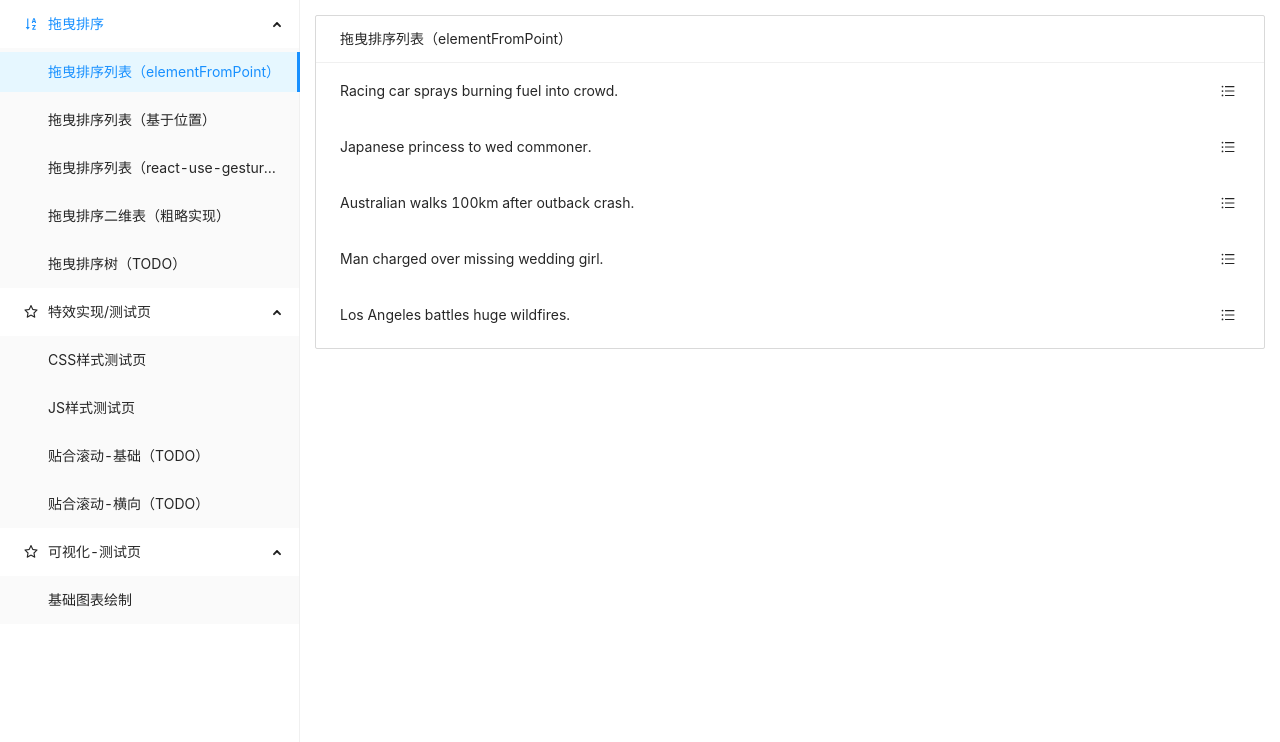
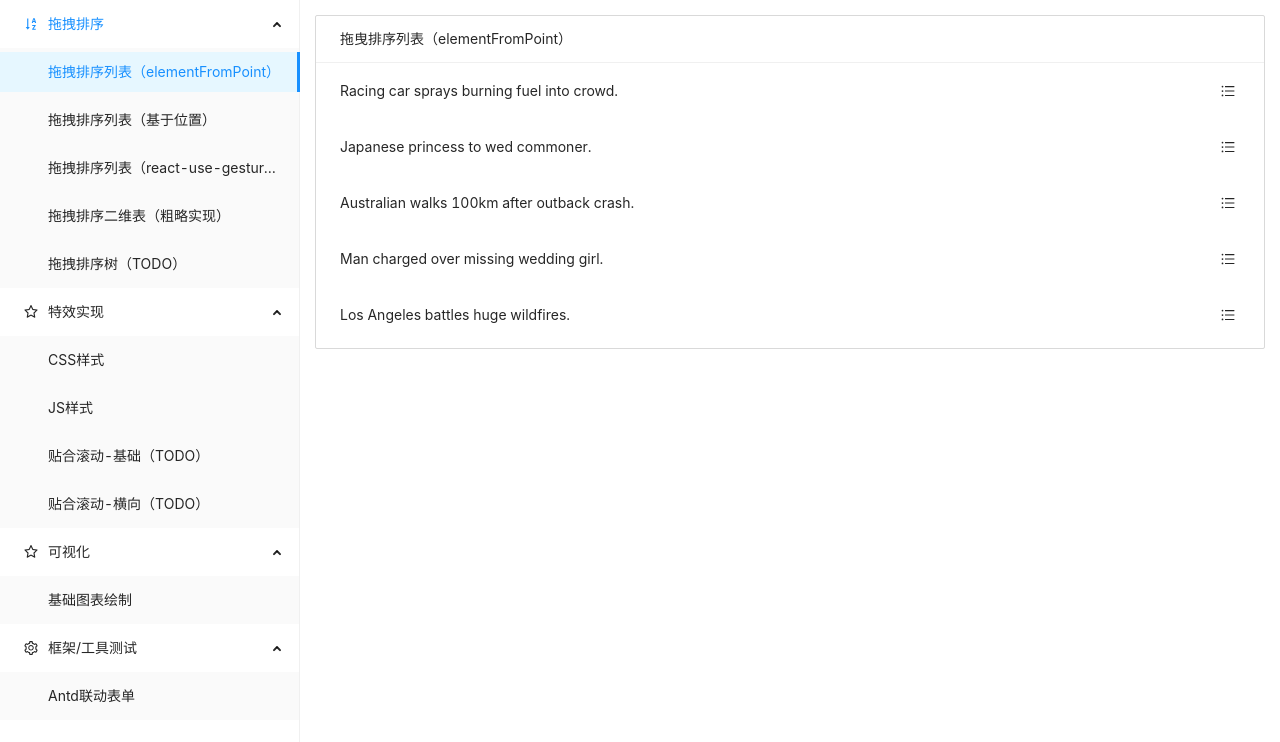
Before and after one commit to juilletVent/my-test-project, a React (Create React App) app: page /sort-basic in a window 1280 px wide. Shown: the top 742 px of the page. Built offline with nearby package versions, Linux system fonts and the light colour scheme.

Commit message:
feat：Antd4 级联form初始化测试

```diff
--- a/src/app/Home/Home.tsx
+++ b/src/app/Home/Home.tsx
@@ -2,6 +2,7 @@ import { Routes, Route, Navigate } from "react-router";
 import styled from "styled-components";
 import CSSTest from "../CSSTest/CSSTest";
 import JSTest from "../JSTest/JSTest";
+import LinkedForm from "../LinkedForm/LinkedForm";
 import ScrollHorizontal from "../ScrollHorizontal/ScrollHorizontal";
 import ScrollOffset from "../ScrollOffset/ScrollOffset";
 import SortBasic from "../SortBasic/SortBasic";
@@ -49,6 +50,7 @@ function Home() {
           path={menuPath.PATH_VISUALIZATION_TEST_SIMPLE_CHART}
           element={<SimpleChart />}
         />
+        <Route path={menuPath.PATH_LINKED_FORM} element={<LinkedForm />} />
         {/* 重定向 */}
         <Route path="*" element={<Navigate to={menuPath.PATH_SORT_BASIC} />} />
       </Routes>
--- a/src/app/Home/Menu.tsx
+++ b/src/app/Home/Menu.tsx
@@ -1,6 +1,10 @@
 import { Menu } from "antd";
 import { useCallback, useEffect, useMemo, useState } from "react";
-import { SortAscendingOutlined, StarOutlined } from "@ant-design/icons";
+import {
+  SortAscendingOutlined,
+  StarOutlined,
+  SettingOutlined,
+} from "@ant-design/icons";
 import { useLocation, useNavigate } from "react-router-dom";
 import { LeftMenu } from "../../components/style/common";
 
@@ -15,6 +19,7 @@ export const menuPath = {
   PATH_EFFECT_SCROLL_OFFSET: "scroll-offset",
   PATH_EFFECT_SCROLL_HORIZONTAL: "scroll-horizontal",
   PATH_VISUALIZATION_TEST_SIMPLE_CHART: "visualization-test-simple-chart",
+  PATH_LINKED_FORM: "linked-form",
 };
 
 function LocalMenu() {
@@ -30,43 +35,43 @@ function LocalMenu() {
   const items = useMemo(
     () => [
       {
-        label: "拖曳排序",
+        label: "拖拽排序",
         key: "sort",
         icon: <SortAscendingOutlined />,
         children: [
           {
-            label: "拖曳排序列表（elementFromPoint）",
+            label: "拖拽排序列表（elementFromPoint）",
             key: menuPath.PATH_SORT_BASIC,
           },
           {
-            label: "拖曳排序列表（基于位置）",
+            label: "拖拽排序列表（基于位置）",
             key: menuPath.PATH_SORT_POSITION,
           },
           {
-            label: "拖曳排序列表（react-use-gesture）",
+            label: "拖拽排序列表（react-use-gesture）",
             key: menuPath.PATH_SORT_REACT_USE_GESTURE,
           },
           {
-            label: "拖曳排序二维表（粗略实现）",
+            label: "拖拽排序二维表（粗略实现）",
             key: menuPath.PATH_SORT_TWO_DIMENSION,
           },
           {
-            label: "拖曳排序树（TODO）",
+            label: "拖拽排序树（TODO）",
             key: menuPath.PATH_SORT_TREE,
           },
         ],
       },
       {
-        label: "特效实现/测试页",
+        label: "特效实现",
         key: "effects",
         icon: <StarOutlined />,
         children: [
           {
-            label: "CSS样式测试页",
+            label: "CSS样式",
             key: menuPath.PATH_EFFECT_DEMO,
           },
           {
-            label: "JS样式测试页",
+            label: "JS样式",
             key: menuPath.PATH_JS_DEMO,
           },
           {
@@ -80,13 +85,24 @@ function LocalMenu() {
         ],
       },
       {
-        label: "可视化-测试页",
+        label: "可视化",
         key: "visualization",
         icon: <StarOutlined />,
         children: [
           {
             label: "基础图表绘制",
             key: menuPath.PATH_VISUALIZATION_TEST_SIMPLE_CHART,
+          },
+        ],
+      },
+      {
+        label: "框架/工具测试",
+        key: "framework",
+        icon: <SettingOutlined />,
+        children: [
+          {
+            label: "Antd联动表单",
+            key: menuPath.PATH_LINKED_FORM,
           },
         ],
       },
@@ -102,7 +118,7 @@ function LocalMenu() {
     <LeftMenu>
       <Menu
         onClick={onMenuChange}
-        defaultOpenKeys={["sort", "effects", "visualization"]}
+        defaultOpenKeys={["sort", "effects", "visualization", "framework"]}
         selectedKeys={selectedKeys}
         mode="inline"
         items={items}
--- /dev/null
+++ b/src/app/LinkedForm/LinkedForm.tsx
@@ -0,0 +1,95 @@
+import React, { useCallback, useEffect } from "react";
+import { Form, Switch, Input, Button, Select } from "antd";
+import styled from "styled-components";
+
+const Layout = styled.div`
+  padding: 20px;
+`;
+
+const { Item: FormItem } = Form;
+const { Option } = Select;
+
+function LinkedForm() {
+  const [form] = Form.useForm();
+  const { getFieldValue, setFieldsValue } = form;
+
+  const onFinish = useCallback((val: any) => {
+    console.log("val: ", val);
+  }, []);
+
+  useEffect(() => {
+    setFieldsValue({
+      level1switch: true,
+      level2switch: true,
+      level2input: "二级输入",
+      level3select: 1,
+      level3input: "三级输入",
+    });
+  }, [setFieldsValue]);
+
+  return (
+    <Layout>
+      <Form
+        form={form}
+        onFinish={onFinish}
+        // initialValues={{
+        //   level1switch: true,
+        //   level2switch: true,
+        //   level2input: "二级输入",
+        //   level3select: 1,
+        //   level3input: "三级输入",
+        // }}
+      >
+        <FormItem name="level1switch" label="一级开关" valuePropName="checked">
+          <Switch />
+        </FormItem>
+        <FormItem dependencies={["level1switch"]} noStyle>
+          {({ getFieldValue }) =>
+            getFieldValue("level1switch") && (
+              <>
+                <FormItem
+                  name="level2switch"
+                  label="二级开关"
+                  valuePropName="checked"
+                >
+                  <Switch />
+                </FormItem>
+                <FormItem dependencies={["level2switch"]} noStyle>
+                  {({ getFieldValue }) =>
+                    getFieldValue("level2switch") && (
+                      <>
+                        <FormItem name="level2input" label="二级输入">
+                          <Input />
+                        </FormItem>
+                        <FormItem name="level3select" label="三级选择">
+                          <Select placeholder="请选择">
+                            <Option value={1}>Google</Option>
+                            <Option value={2}>Twitter</Option>
+                          </Select>
+                        </FormItem>
+                        <FormItem dependencies={["level3select"]} noStyle>
+                          {({ getFieldValue }) =>
+                            +getFieldValue("level3select") === 1 && (
+                              <FormItem name="level3input" label="三级输入">
+                                <Input />
+                              </FormItem>
+                            )
+                          }
+                        </FormItem>
+                      </>
+                    )
+                  }
+                </FormItem>
+              </>
+            )
+          }
+        </FormItem>
+        <Button type="primary" htmlType="submit">
+          Submit
+        </Button>
+      </Form>
+    </Layout>
+  );
+}
+
+export default LinkedForm;
```
